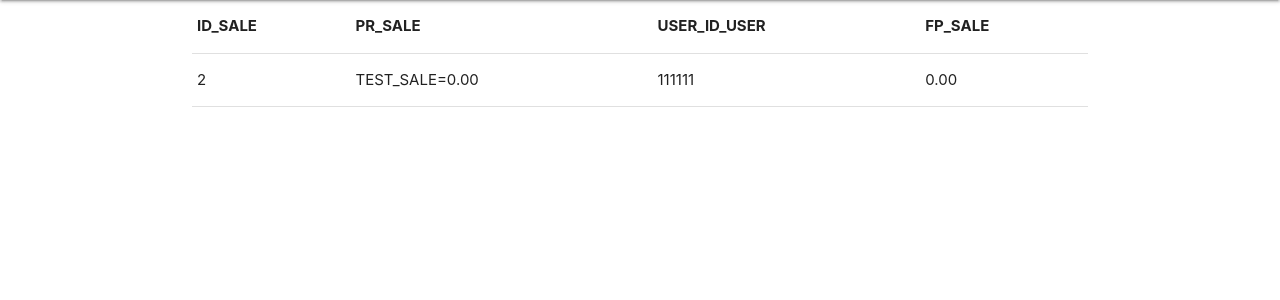
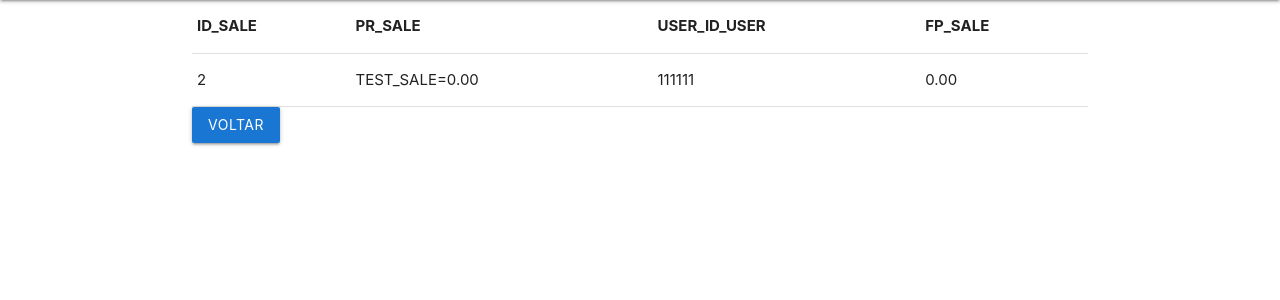
Before and after one commit to theMyntt/basicT, a PHP site: page /painel/hisSale/ in a window 1280 px wide. Shown: the part 64-364 px from the top of the page. Run offline with PHP 8.4, Linux system fonts and the light colour scheme; data comes from the database, SQL or seed files in the repository.

Commit message:
feat: botão de voltar

```diff
--- a/painel/hisLogin/index.php
+++ b/painel/hisLogin/index.php
@@ -74,6 +74,7 @@ $db = new PDO("sqlite:$caminhoAbsoluto");
                 echo 'Não há dados a serem exibidos.';
             }
         ?>
+        <button class="btn blue darken-2" onclick="window.history.back();">Voltar</button>
 	</div>
 	</div>
 </body>
--- a/painel/hisSale/index.php
+++ b/painel/hisSale/index.php
@@ -73,6 +73,7 @@ $db = new PDO("sqlite:$caminhoAbsoluto");
                 echo 'Não há dados a serem exibidos.';
             }
             ?>
+            <button class="btn blue darken-2" onclick="window.history.back();">Voltar</button>
         </div>
     </div>
 </body>
--- a/painel/newSale/index.html
+++ b/painel/newSale/index.html
@@ -67,8 +67,8 @@
         </nav>
         <div class="container">
             <form action="form.php" method="post">
+                <h5>Nova venda</h5>
                 <div class="card-panel" id="products">
-                    <h5>Nova venda</h5>
                     <p>Preço final: <span id="fp">R$0.00</span></p>
                     <div class="flex">
                         <label>Insira o produto: <input name="prod" type="text" class="prods"></label>
```
